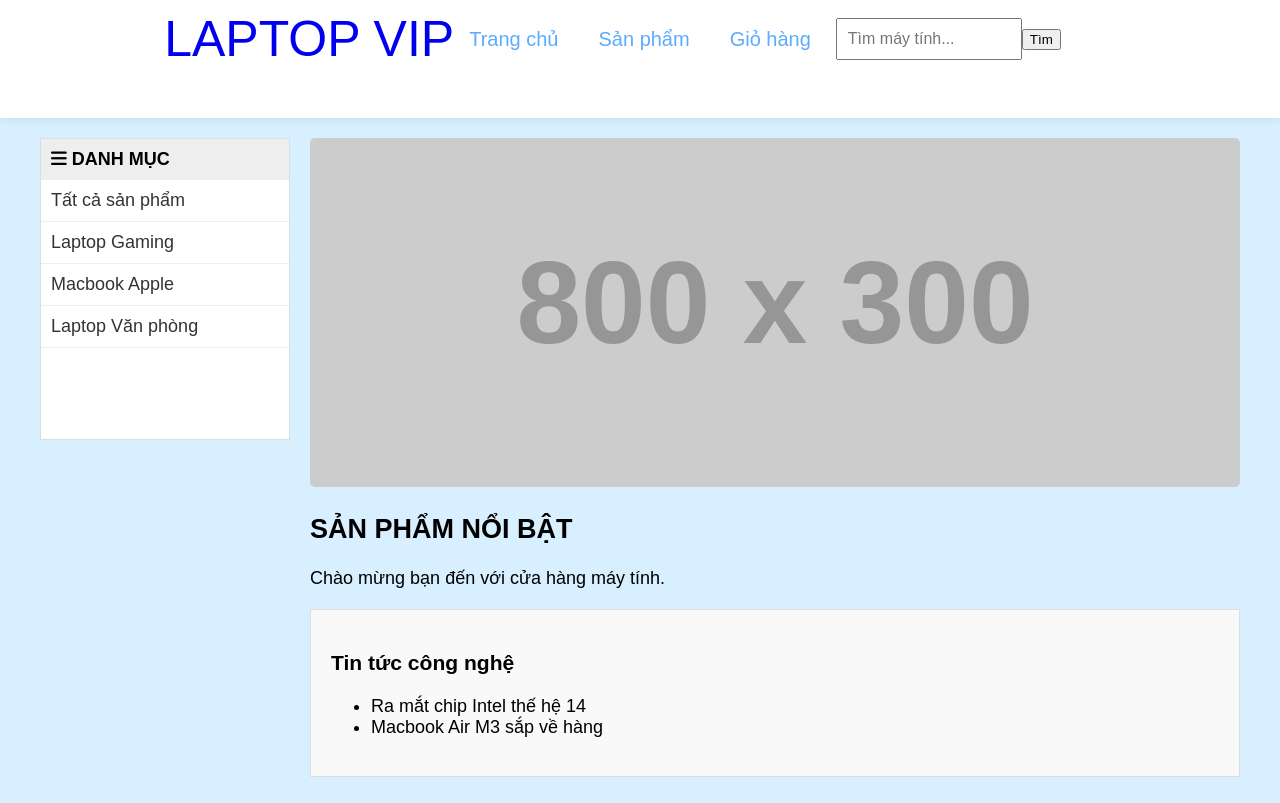
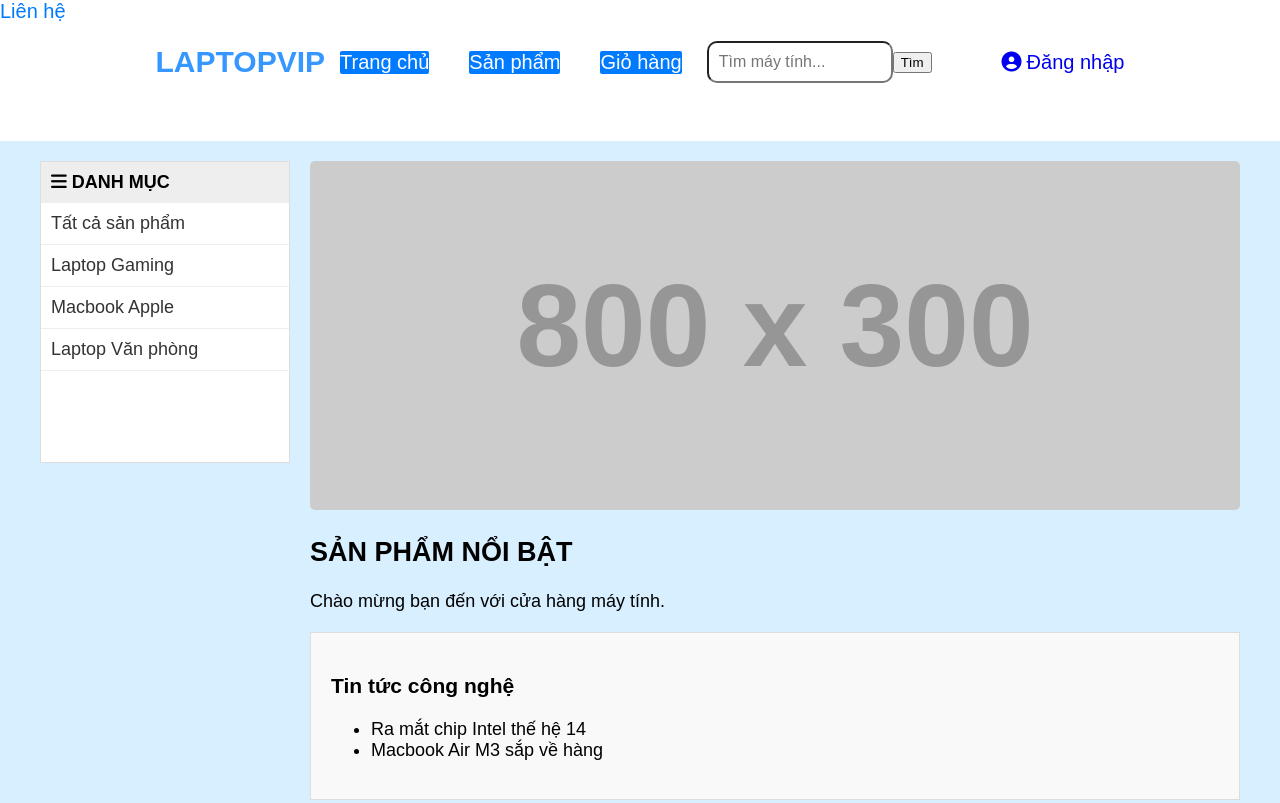
Before and after one commit to hapkvn/TheFinalProject, a plain HTML site: page index.html in a window 1280 px wide. Shown: the top 803 px of the page. Drawn offline with nearby package versions, Linux system fonts and the light colour scheme; placeholder pictures from the web are drawn by us.

Commit message:
sủa thêm nút đăng nhập, liên hệ

```diff
--- a/assets/css/general.css
+++ b/assets/css/general.css
@@ -13,6 +13,26 @@ body {
 
 
 .header {
+
+    align-items: center;
+    justify-content: center;
+    background-color: #ffffff;
+    font-size: 20px;
+    gap: 15px;
+}
+
+.topMenu{
+    right: inherit;
+}
+.contact{
+
+}
+
+.contact a{
+    color: #007bff;
+}
+
+.main-top{
     display: flex;
     align-items: center;
     justify-content: center;
@@ -20,13 +40,16 @@ body {
     padding-top: 10px;
     background-color: #ffffff;
     font-size: 20px;
-    box-shadow: 0 0 10px rgba(0,0,0,0.1);
     gap: 15px;
 }
 
 .logo{
-    font-size:50px ;
+    font-size:30px ;
     align-items: center;
+    font-weight: bold;
+}
+.logo a{
+    color:#3597ff;
 }
 
 .nav-links{
@@ -35,8 +58,11 @@ body {
     gap: 40px;
 }
 
+
 .nav-links a{
-    color: #5cabff;
+    color: #ffffff;
+    background-color: #007bff;
+    border-radius: 2px ;
 }
 
 
@@ -45,16 +71,17 @@ body {
 
 .search-box {
     padding: 8px 10px;
-    border-radius: 5px 0 0 5px;
+    border-radius: 10px 0 0 10px;
     font-size: 16px;
 }
 
 .search-input {
-  padding: 10px;
-  width: 60%;
-  font-size: 16px;
+    padding: 10px;
+    width: 60%;
+    font-size: 16px;
+    border-radius: 10px 10px 10px 10px;
+
 }
-
 
 
 .menu {
@@ -62,9 +89,9 @@ body {
     width: 250px;
     background-color: #ffffff;
     border-radius: 0px 0px 10px 10px;
-
     padding: 10px;
 }
+
 .menu-header{
     display: flex;
     align-items: center;
@@ -76,6 +103,7 @@ body {
     background-color: #124195;
     box-shadow: none;
 }
+
 .menu li {
     display: flex;
     align-items: center;
--- a/js/head.js
+++ b/js/head.js
@@ -13,10 +13,16 @@ const Headers = () => {
 
   return (
     <div className="header">
+      <div className="topMenu">
+        <div className="contact">
+          <Link to="/contact">Liên hệ</Link>
+        </div>
+      </div>
 
-      <div className="logo">
+      <div className="main-top">
+        <div className="logo">
           <Link to="/" >
-              LAPTOP VIP
+              LAPTOPVIP
           </Link>
       </div>
 
@@ -32,6 +38,16 @@ const Headers = () => {
           <input type="text" className="search-input" placeholder="Tìm máy tính..." />
           <button onClick={handleSearch}>Tìm</button>
       </div>
+
+      {/*tài khoản */}
+      <div className="account">
+        <Link to="/Login">
+          <i className="fa-solid fa-circle-user" style={{marginRight: '5px'  }}></i>
+          Đăng nhập
+        </Link>
+      </div>
+    </div>
+
   </div>
   );
 };
```
